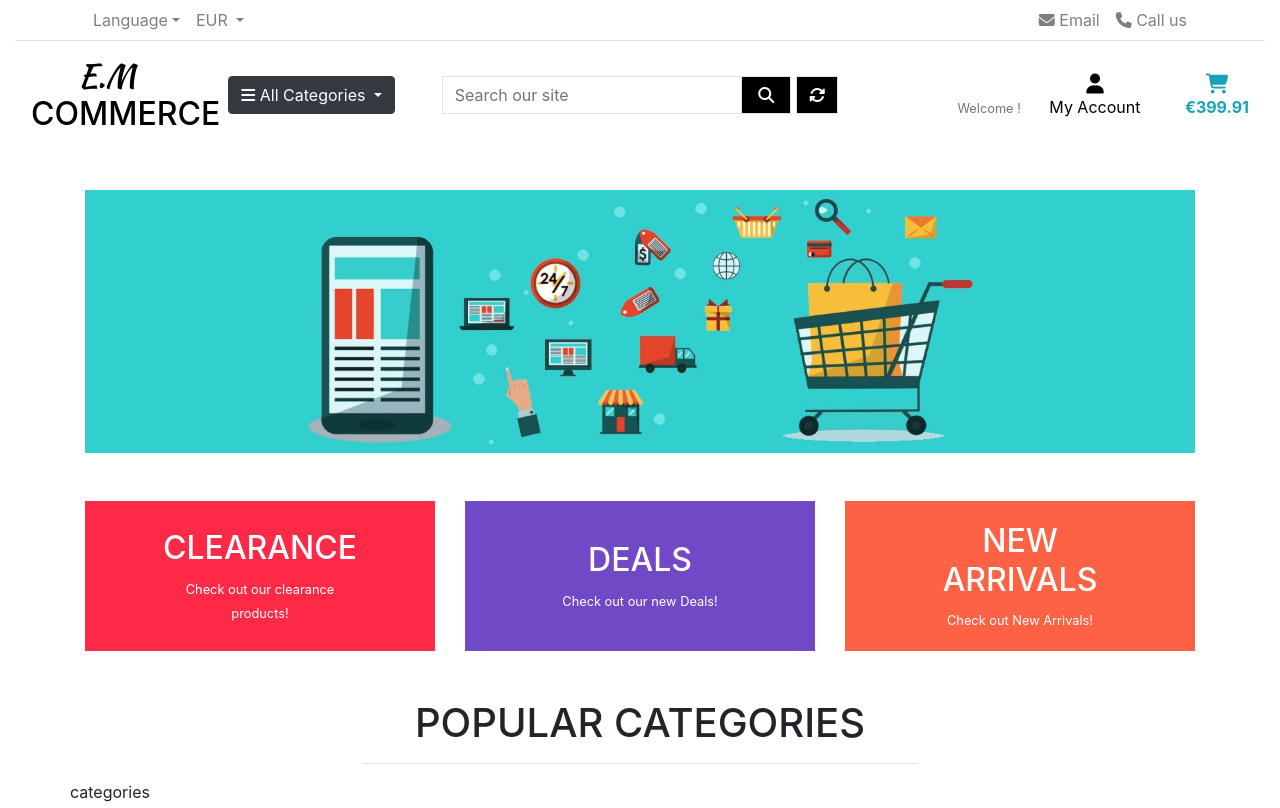
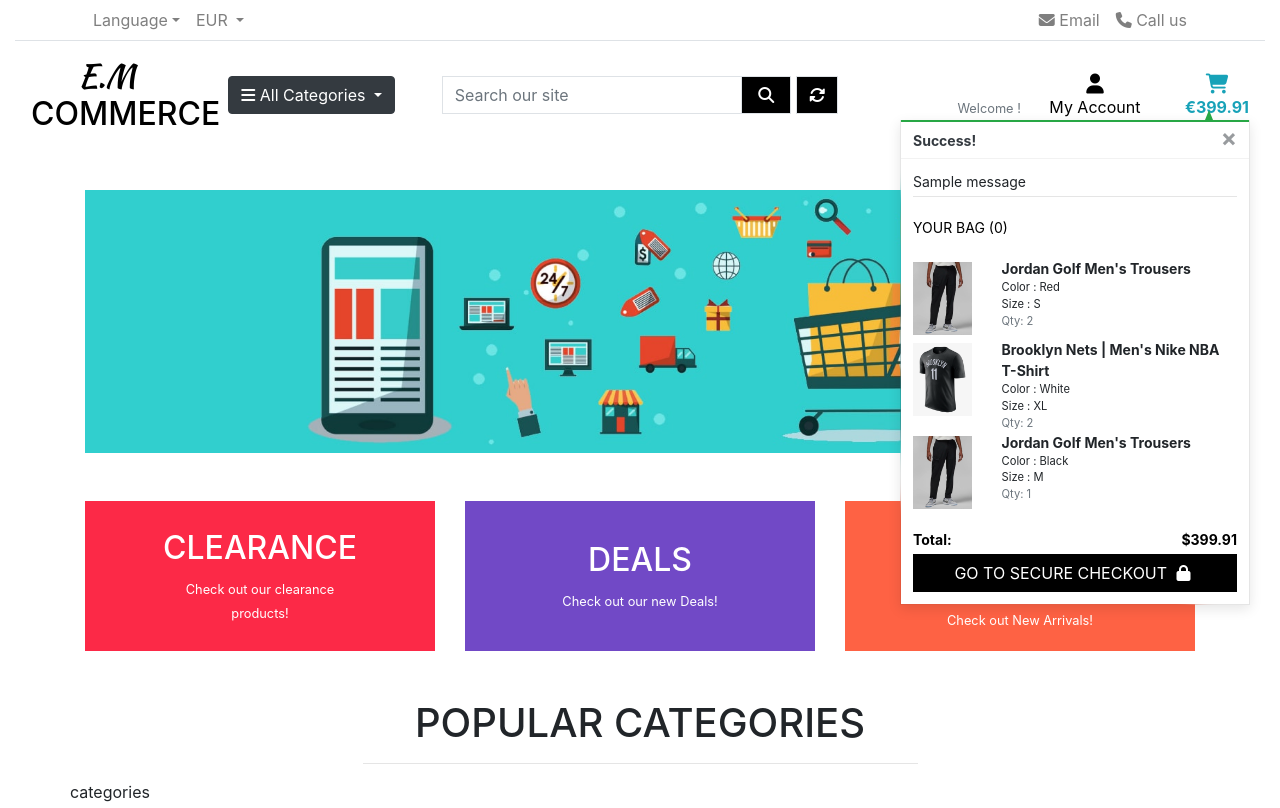
Before and after one commit to Code-Institute-Submissions/mMihaiElisei-e.m-commerce, a Django app: page / in a window 1280 px wide. Shown: the top 808 px of the page. Run offline with Django 4.2, Linux system fonts and the light colour scheme; data comes from the database, SQL or seed files in the repository; both versions use the stored data as it was after the commit; one stand-in notice (Sample message) is shown; some libraries are stand-ins or nearby versions.

Commit message:
added bootstrap toasts

```diff
--- a/static/css/base.css
+++ b/static/css/base.css
@@ -148,3 +148,66 @@
 .rating-star i {
     color: #ffb503;
 }
+
+
+/* ------------------------------- bootstrap toasts */
+
+.message-container {
+    position: fixed;
+    top: 120px;
+    right: 30px;
+    z-index: 99999999999;
+}
+
+.custom-toast {
+    overflow: visible;
+}
+
+.toast-capper {
+    height: 2px;
+}
+
+/* from CSS-tricks.com: https://css-tricks.com/snippets/css/css-triangle/ */
+.arrow-up {
+    width: 0;
+    height: 0;
+    border-left: 4px solid transparent;
+    border-right: 4px solid transparent;
+    border-bottom: 10px solid black;
+    position: absolute;
+    top: -10px;
+    right: 36px;
+}
+
+/* Convenience classes - colors copied from Bootstrap */
+.arrow-primary {
+    border-bottom-color: #007bff !important;
+}
+
+.arrow-secondary {
+    border-bottom-color: #6c757d !important;
+}
+
+.arrow-success {
+    border-bottom-color: #28a745 !important;
+}
+
+.arrow-danger {
+    border-bottom-color: #dc3545 !important;
+}
+
+.arrow-warning {
+    border-bottom-color: #ffc107 !important;
+}
+
+.arrow-info {
+    border-bottom-color: #17a2b8 !important;
+}
+
+.arrow-light {
+    border-bottom-color: #f8f9fa !important;
+}
+
+.arrow-dark {
+    border-bottom-color: #343a40 !important;
+}
--- a/templates/base.html
+++ b/templates/base.html
@@ -50,7 +50,21 @@
 
   <!-- Toasts and messages-->
   {% if messages %}
-  <div class="message-container"></div>
+  <div class="message-container">
+    {% for message in messages %}
+    {% with message.level as level %}
+    {% if level == 40 %}
+    {% include 'includes/toasts/toast_error.html' %}
+    {% elif level == 30 %}
+    {% include 'includes/toasts/toast_warning.html' %}
+    {% elif level == 25 %}
+    {% include 'includes/toasts/toast_success.html' %}
+    {% else %}
+    {% include 'includes/toasts/toast_info.html' %}
+    {% endif %}
+    {% endwith %}
+    {% endfor %}
+  </div>
   {% endif %}
 
   <!-- Block Contents -->
@@ -60,6 +74,9 @@
   {% include 'includes/footer.html' %}
 
   {% block postloadjs %}
+  <script type="text/javascript">
+    $('.toast').toast('show');
+  </script>
   {% endblock %}
 
 </body>
--- /dev/null
+++ b/templates/includes/toasts/toast_success.html
@@ -0,0 +1,75 @@
+<div class="toast custom-toast rounded-0 border-top-0" data-autohide="false">
+    <div class="arrow-up arrow-success"></div>
+    <div class="w-100 toast-capper bg-success"></div>
+    <div class="toast-header bg-white text-dark">
+        <strong class="mr-auto">Success!</strong>
+        <button type="button" class="ml-2 mb-1 close text-dark" data-dismiss="toast" aria-label="Close">
+            <span aria-hidden="true">&times;</span>
+        </button>
+    </div>
+    <div class="toast-body bg-white">
+        <div class="row">
+            <div class="col">
+                {{ message }}
+                <hr class="mt-1 mb-3">
+            </div>
+        </div>
+        {% if grand_total and not on_profile_page %}
+        <p class="logo-font bg-white text-black py-1">Your Bag ({{ cart_count }})</p>
+        <div class="bag-notification-wrapper">
+            {% for item in cart_items %}
+            <div class="row">
+                <div class="col-3 my-1">
+                    {% if item.product.image %}
+                    <img class="w-100" src="{{ item.product.image.url }}" alt="{{ item.product.name }}">
+                    {% else %}
+                    <img class="w-100" src="{{ MEDIA_URL }}noimage.png" alt="{{ item.product.name }}">
+                    {% endif %}
+                </div>
+                <div class="col-9">
+                    <p class="my-0"><strong>{{ item.product.name }}</strong></p>
+                    <p class="my-0 small">
+                        {% if item.variations.all %}
+                        {% for i in item.variations.all %}
+                        {{ i.variation_category | capfirst }} :
+                        {{ i.variation_value | capfirst }} <br>
+                        {% endfor %}
+                        {% endif %}
+                    <p class="my-0 small text-muted">Qty: {{ item.quantity }}</p>
+                </div>
+            </div>
+            {% endfor %}
+        </div>
+        <div class="row">
+            <div class="col">
+                {% if cart_items %}
+                <strong>
+                    <p class="mt-3 mb-1 text-black">
+                        Total{% if free_delivery_delta > 0 %} (Exc. delivery){% endif %}:
+                        <span class="float-right">${{ grand_total|floatformat:2 }}</span>
+                    </p>
+                </strong>
+                {% else %}
+                <strong>
+                    <p class="mt-3 mb-1 text-black">
+                        Total
+                        <span class="float-right">$0</span>
+                    </p>
+                </strong>
+                {% endif %}
+                {% if free_delivery_delta > 0 %}
+                <p class="mb-0 p-2 bg-warning shadow-sm text-black text-center">
+                    Spend <strong>${{ free_delivery_delta }}</strong> more to get free next day delivery!
+                </p>
+                {% endif %}
+                <a href="{% url 'view_cart' %}" class="btn btn-black btn-block rounded-0">
+                    <span class="text-uppercase">Go To Secure Checkout</span>
+                    <span class="icon">
+                        <i class="fas fa-lock"></i>
+                    </span>
+                </a>
+            </div>
+        </div>
+        {% endif %}
+    </div>
+</div>
```
Also changed, not shown: templates/includes/toasts/toast_error.html (added, +13 -0 lines), templates/includes/toasts/toast_info.html (added, +13 -0 lines), templates/includes/toasts/toast_warning.html (added, +13 -0 lines), db.sqlite3.
